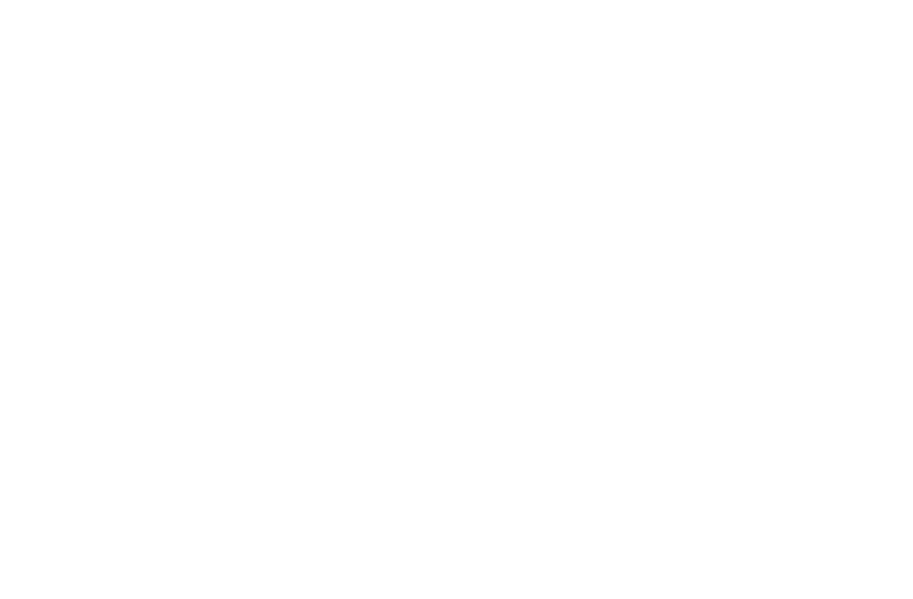
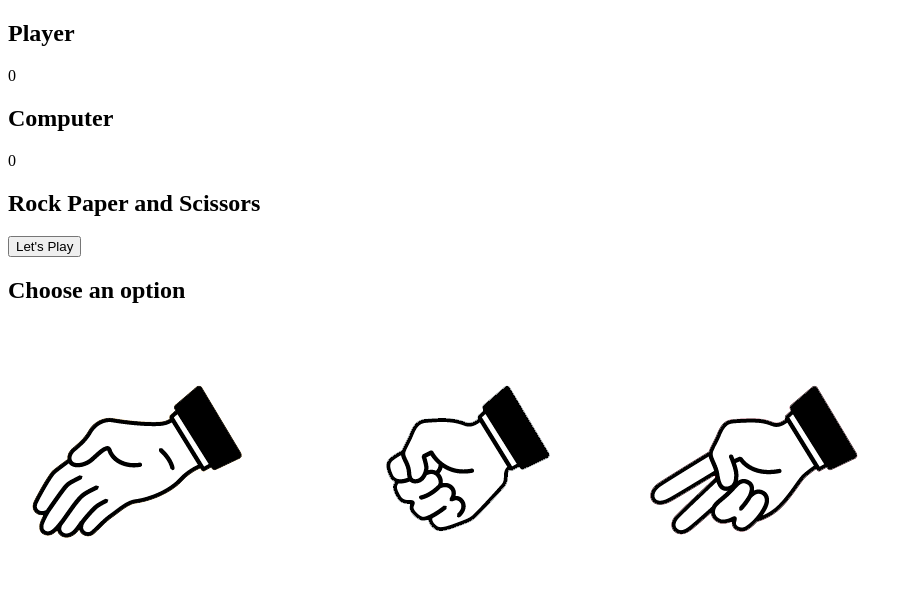
Before and after one commit to jessicahuynh19/calc, a plain HTML site: page index.html in a window 1280 px wide. Shown: the whole page, without its empty margins (0-913 px from the left). Drawn offline with Linux system fonts and the light colour scheme.

Commit message:
setting up all the divs

```diff
--- a/index.html
+++ b/index.html
@@ -9,7 +9,32 @@
 <body>
 
 
-    <section></section>
+    <section class="game">
+        <div class="score">
+            <div class="player-score">
+                <h2>Player</h2>
+                <p>0</p>
+            </div>
+            <div class="computer-score">
+                <h2>Computer</h2>
+                <p>0</p>
+            </div>
+        </div>
+
+        <div class="intro">
+            <h1>Rock Paper and Scissors</h1>
+            <button>Let's Play</button>
+        </div>
+
+        <div class="match">
+            <h2 class="winner">Choose an option</h2>
+            <div class="hands">
+                <img src="assets/paper.png">
+                <img src="assets/rock.png">
+                <img src="assets/scissors.png">
+            </div>
+        </div>
+    </section>
 
 
 
```
